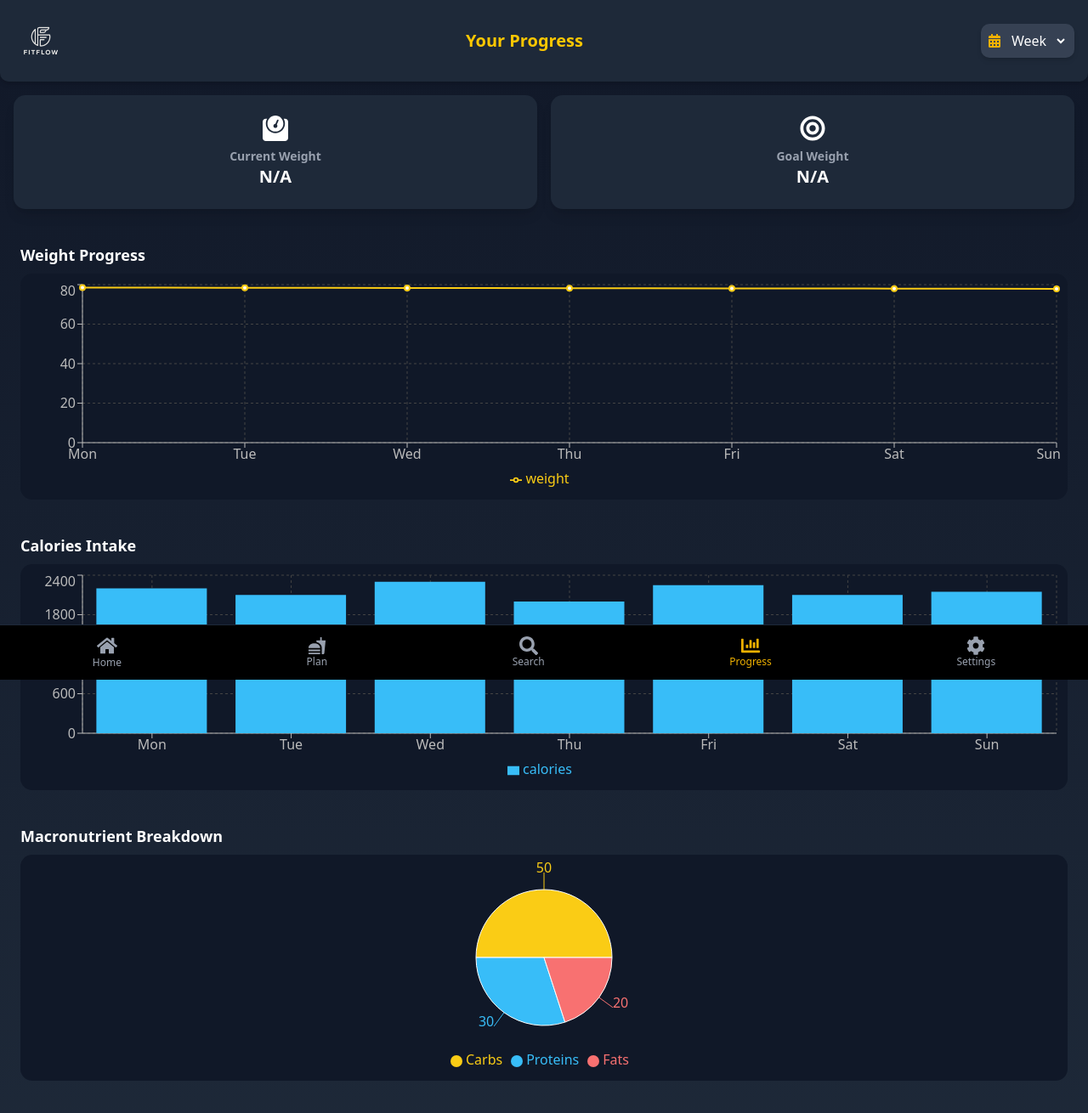
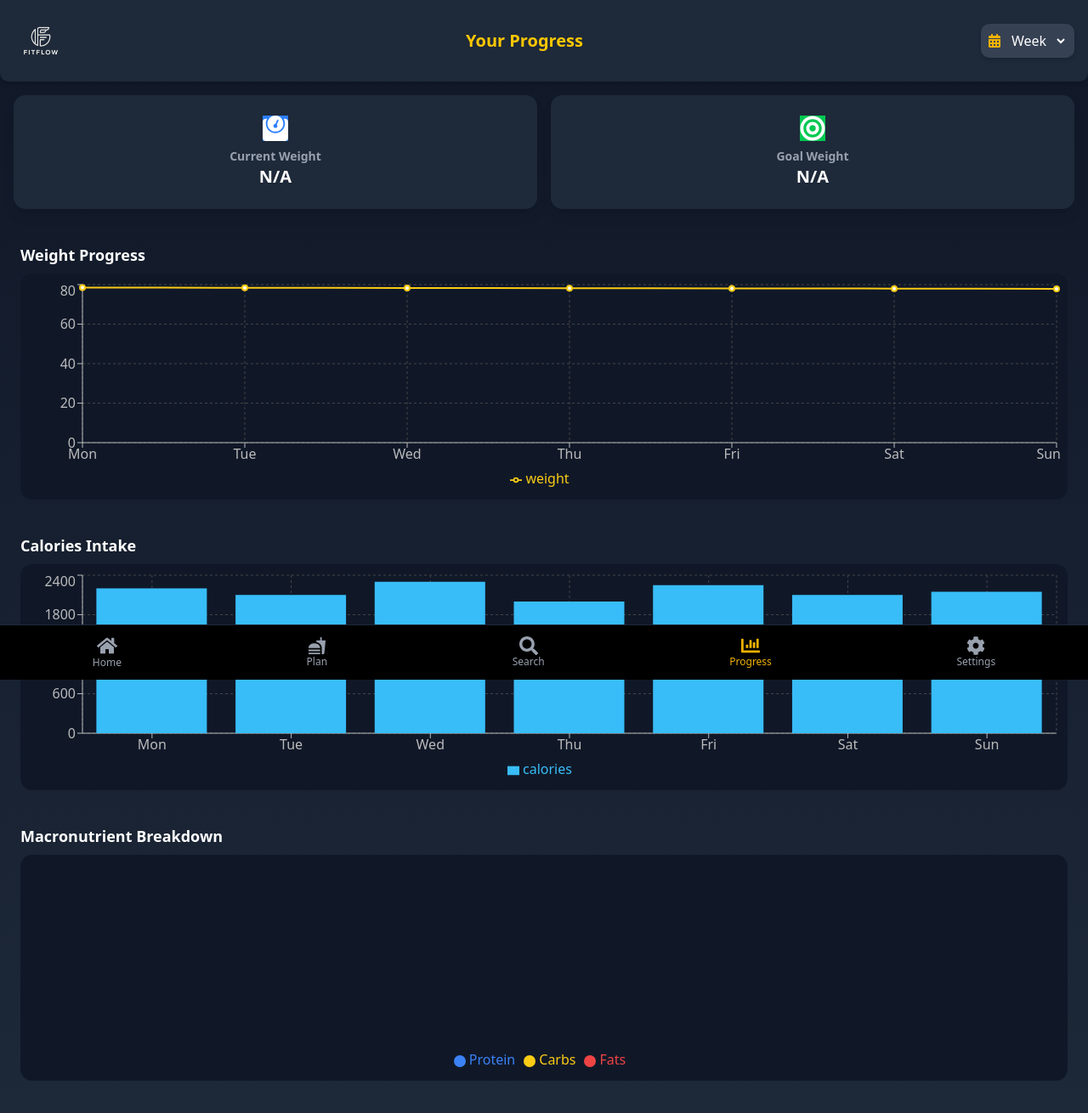
Before and after one commit to Shaaz383/fitFlow, a React (Vite) app: page /progress in a window 1280 px wide. Shown: the top 1310 px of the page at 85% size. Built offline with nearby package versions, Linux system fonts and the light colour scheme; sample sign-in values are in the browser's storage.

Commit message:
dynamic data pie chart

```diff
--- a/src/Pages/ProgressPage.jsx
+++ b/src/Pages/ProgressPage.jsx
@@ -7,68 +7,92 @@ import StatCard from "@/customComponents/Progresspage/StatCard";
 import WeightProgressChart from "@/customComponents/Progresspage/WeightProgressChart";
 import CalorieIntakeChart from "@/customComponents/Progresspage/CalorieIntakeChart";
 import MacroBreakdownChart from "@/customComponents/Progresspage/MacroBreakdownChart";
-import { weightData, calorieData, macroData, statData } from "@/data/progressData";
+import { calorieData, weightData } from "@/data/progressData";
+
 
 const ProgressPage = () => {
   const [timeframe, setTimeframe] = useState("Week");
-  const [userStats, setUserStats] = useState({ currentWeight: null, goalWeight: null });
+  const [userData, setUserData] = useState(null);
 
   // Load user data from localStorage
   useEffect(() => {
     const user = JSON.parse(localStorage.getItem('currentUser'));
-    if (user?.stats) {
-      setUserStats({
-        currentWeight: user.stats.weight,
-        goalWeight: user.stats.goalWeight
+    if (user) {
+      setUserData({
+        stats: user.stats,
+        meals: user.meals || [],
+        dailyCalories: user.dailyCalories || 2000
       });
     }
   }, []);
+
+  // Process weight data from user stats
+  const getWeightData = () => {
+    if (!userData?.stats?.weightHistory) return [];
+    return userData.stats.weightHistory.map(entry => ({
+      date: new Date(entry.date).toLocaleDateString(),
+      weight: entry.weight
+    }));
+  };
+
+  // Process calorie data from meals
+  const getCalorieData = () => {
+    if (!userData?.meals) return [];
+    return userData.meals.map(meal => ({
+      day: new Date(meal.date).toLocaleDateString(),
+      calories: meal.calories
+    }));
+  };
+
+  // Process macro data from meals
+  const getMacroData = () => {
+    if (!userData?.meals) return [
+      { name: "Protein", value: 0, color: "#3b82f6" },
+      { name: "Carbs", value: 0, color: "#facc15" },
+      { name: "Fats", value: 0, color: "#ef4444" }
+    ];
+
+    const totals = userData.meals.reduce((acc, meal) => {
+      acc.protein += meal.protein || 0;
+      acc.carbs += meal.carbs || 0;
+      acc.fats += meal.fats || 0;
+      return acc;
+    }, { protein: 0, carbs: 0, fats: 0 });
+
+    return [
+      { name: "Protein", value: totals.protein, color: "#3b82f6" },
+      { name: "Carbs", value: totals.carbs, color: "#facc15" },
+      { name: "Fats", value: totals.fats, color: "#ef4444" }
+    ];
+  };
 
   return (
     <div className="min-h-screen bg-gradient-to-b from-gray-900 to-gray-800 text-white pb-20">
       <Header logo={logo} timeframe={timeframe} setTimeframe={setTimeframe} />
 
-      {/* Stats Section - Modified to show weight info */}
+      {/* Stats Section */}
       <div className="grid grid-cols-2 gap-4 p-4">
-        {/* Current Weight Card */}
         <StatCard
           icon={FaWeight}
           label="Current Weight"
-          value={userStats.currentWeight ? `${userStats.currentWeight} kg` : "N/A"}
-          color=""
+          value={userData?.stats?.weight ? `${userData.stats.weight} kg` : "N/A"}
+          color="bg-blue-500"
         />
-
-        {/* Goal Weight Card */}
         <StatCard
           icon={FaBullseye}
           label="Goal Weight"
-          value={userStats.goalWeight ? `${userStats.goalWeight} kg` : "N/A"}
-          color=""
+          value={userData?.stats?.goalWeight ? `${userData.stats.goalWeight} kg` : "N/A"}
+          color="bg-green-500"
         />
-
-        {/* Original Stats (filter out any existing weight stats if needed) */}
-        {statData[timeframe]
-          .filter(stat => !stat.label.toLowerCase().includes('weight'))
-          .map((stat, index) => {
-            const Icon = stat.icon === "FaWeight" ? FaWeight : FaChartLine;
-            return (
-              <StatCard
-                key={index + 2} // Start after weight cards
-                icon={Icon}
-                label={stat.label}
-                value={stat.value}
-                color={stat.color}
-              />
-            );
-          })
-        }
       </div>
 
-      {/* Charts Section - Unchanged */}
+      {/* Charts Section */}
       <div className="space-y-6 p-4">
-        <WeightProgressChart data={weightData[timeframe]} />
-        <CalorieIntakeChart data={calorieData[timeframe]} />
-        <MacroBreakdownChart data={macroData[timeframe]} />
+      <WeightProgressChart data={weightData[timeframe]} />
+      <CalorieIntakeChart data={calorieData[timeframe]} />
+        <MacroBreakdownChart
+          data={getMacroData()}
+        />
       </div>
 
       <BottomNavbar />
```
